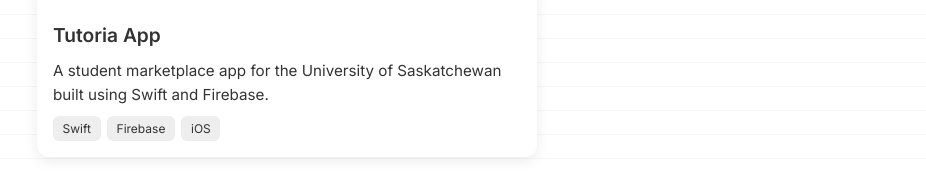
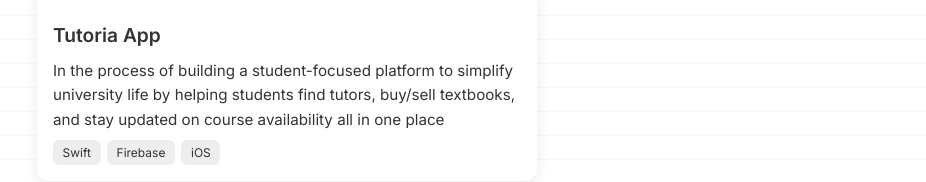
Before and after one commit to Mndanina1725/Updated-portfolio-website, a website built with webpack: page projects.html in a window 1280 px wide. Shown: the part 583-765 px from the top of the page, without its empty margins (353-1279 px from the left). Built offline with nearby package versions, Linux system fonts and the light colour scheme.

Commit message:
tailored more stuff

```diff
--- a/projects.html
+++ b/projects.html
@@ -191,7 +191,8 @@
   <a href="https://github.com/yourusername/project1" target="_blank" class="project-card">
     <img src="img/tutoria-project.png" alt="Project Screenshot">
     <div class="project-title">Tutoria App</div>
-    <div class="project-description">A student marketplace app for the University of Saskatchewan built using Swift and Firebase.</div>
+    <div class="project-description">In the process of building a student-focused platform to simplify university life by
+    helping students find tutors, buy/sell textbooks, and stay updated on course availability all in one place</div>
     <div class="tags">
       <div class="tag">Swift</div>
       <div class="tag">Firebase</div>
```
Also changed, not shown: index.html (+1 -1 lines), 2 other files.
